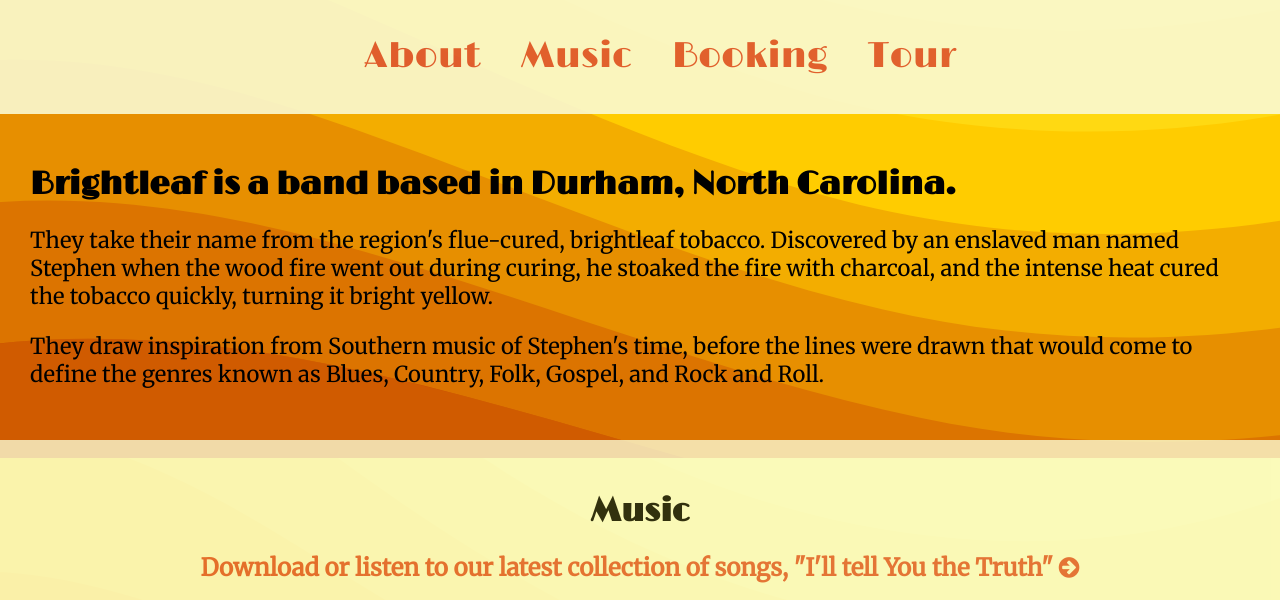
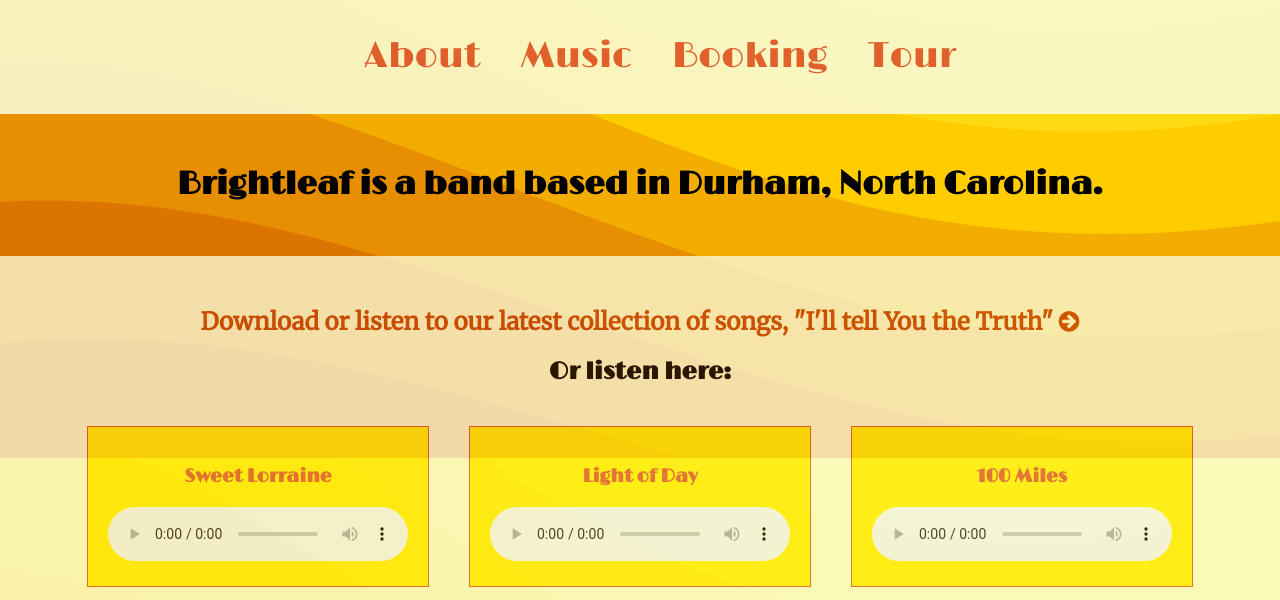
Before and after one commit to cmstroscio/brightleaf, a website: page index.html in a window 1280 px wide. Shown: the part 342-942 px from the top of the page. Drawn offline with nearby package versions, Linux system fonts and the light colour scheme.

Commit message:
center, comment stuff out

```diff
--- a/brightleaf.css
+++ b/brightleaf.css
@@ -23,11 +23,11 @@ p {
   font-size: 22px;
 }
 a {
-  color: #DE5531;
+  color: #c44400;
   text-decoration: none;
 }
 a:hover {
-  color: #c44400;
+  color: #DE5531;
 }
 .link--on-color {
  display: block;
@@ -161,6 +161,7 @@ text {
 .stripe {
   height: auto;
   padding: 30px;
+  text-align: center;
 }
 .stripe--center {
   text-align: center;
--- a/index.html
+++ b/index.html
@@ -45,17 +45,17 @@
   </div>
   <div class="stripe" id="about">
     <h1>Brightleaf is a band based in Durham, North Carolina.</h1>
-    <p>They take their name from the region's flue-cured, brightleaf tobacco. Discovered by an enslaved man named Stephen when the wood fire went out during curing, he stoaked the fire with charcoal, and the intense heat cured the tobacco quickly, turning it bright yellow.</p>
-    <p>They draw inspiration from Southern music of Stephen's time, before the lines were drawn that would come to define the genres known as Blues, Country,  Folk, Gospel, and Rock and Roll.</p>
+<!--     <p>They take their name from the region's flue-cured, brightleaf tobacco. Discovered by an enslaved man named Stephen when the wood fire went out during curing, he stoaked the fire with charcoal, and the intense heat cured the tobacco quickly, turning it bright yellow.</p>
+    <p>They draw inspiration from Southern music of Stephen's time, before the lines were drawn that would come to define the genres known as Blues, Country,  Folk, Gospel, and Rock and Roll.</p> -->
   </div>
   <div class="stripe stripe--center" id="music">
-    <h1>Music</h1>
+    <!-- <h1>Music</h1> -->
     <h2><a href="https://www.dropbox.com/sh/an89yiify1m2shy/AAAkyNdrmGejn8_iMWIQsFXka?dl=0" target="_blank" rel="noopener">Download or listen to our latest collection of songs, "I'll tell You the Truth" <i class="fa fa-arrow-circle-right"></i></a></h2>
-    <h2>Or listen to a few tracks right here:</h2>
+    <h2>Or listen here:</h2>
     <div class="stripe--flex">
       <div class="stripe--flex-item">
         <h3 class="stripe--flex-item-heading">Sweet Lorraine</h3>
-        <audio controls=""><!-- <source src="horse.ogg" type="audio/ogg"> -->
+        <audio id="audio"controls=""><!-- <source src="horse.ogg" type="audio/ogg"> -->
           <source src="src/audio/sweet-lorraine.wav" type="audio/mpeg"> Your browser does not support the audio element.
          </audio>
       </div>
@@ -72,13 +72,13 @@
          </audio>
       </div>
     </div>
-     <h3>If you want to pay for the album and help us make more music, you can do that, too.</h3>
+<!--      <h3>If you want to pay for the album and help us make more music, you can do that, too.</h3>
      <form action="https://www.paypal.com/cgi-bin/webscr" method="post" target="_blank" rel="noopener">
      <input type="hidden" name="cmd" value="_s-xclick">
      <input type="hidden" name="hosted_button_id" value="RFDAE3FVDGYRL">
      <input type="image" src="https://www.paypalobjects.com/en_US/i/btn/btn_donate_LG.gif" border="0" name="submit" alt="PayPal - The safer, easier way to pay online!">
      <img alt="" border="0" src="https://www.paypalobjects.com/en_US/i/scr/pixel.gif" width="1" height="1">
-     </form>
+     </form> -->
   </div>
   <div class="stripe" id="booking">
     <p>For booking email us at <a href="mailto:brightleafrocks@gmail.com?Subject=booking" target="_top">brightleafrocks@gmail.com</a>, or please call 919-381-8790.</p>
```
